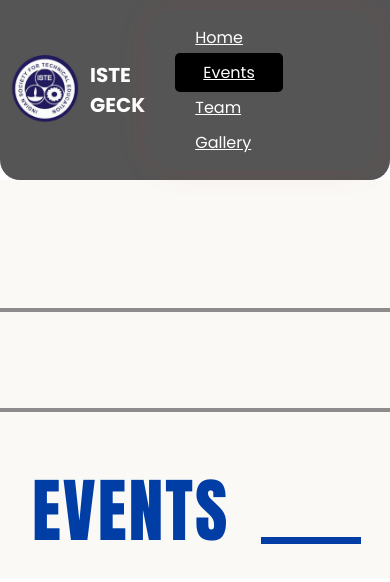
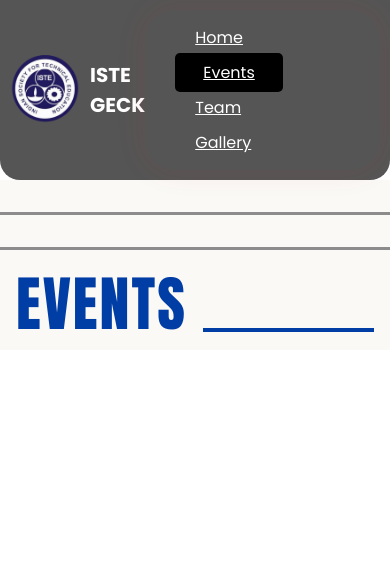
Before and after one commit to Irregular-luck/iste, a React (Vite) app: page /Events in a window 390 px wide. Shown: the top 582 px of the page. Built offline with nearby package versions, Linux system fonts and the light colour scheme.

Commit message:
Events route improvements

```diff
--- a/src/pages/Events.css
+++ b/src/pages/Events.css
@@ -33,16 +33,16 @@
 }
 
 .events-title {
-  font-family: 'Impact', sans-serif;
-  font-size: 120px;
-  font-weight: 700;
-  color: #003da5;
-  margin: 0;
-  letter-spacing: 2px;
-  white-space: nowrap;
-  line-height: 1;
-  display: flex;
-  align-items: flex-end;
+  font-family: 'Impact', sans-serif !important;
+  font-size: 180px !important;
+  font-weight: 700 !important;
+  color: #003da5 !important;
+  margin: 0 !important;
+  letter-spacing: 2px !important;
+  white-space: nowrap !important;
+  line-height: 1 !important;
+  display: flex !important;
+  align-items: flex-end !important;
 }
 
 .events-title-line {
@@ -53,3 +53,83 @@
   align-self: flex-end;
   margin-bottom: 2px;
 }
+
+/* Responsive Design */
+@media (max-width: 1024px) {
+  .decorative-lines-container {
+    gap: 4rem;
+    padding: 6rem 0 1.5rem 0;
+  }
+
+  .events-title {
+    font-size: 140px !important;
+  }
+
+  .events-title-line {
+    height: 6px;
+  }
+}
+
+@media (max-width: 768px) {
+  .decorative-lines-container {
+    gap: 3rem;
+    padding: 4rem 0 1rem 0;
+  }
+
+  .events-title-container {
+    gap: 1.5rem;
+    padding: 1.5rem;
+    flex-wrap: wrap;
+  }
+
+  .events-title {
+    font-size: 100px !important;
+  }
+
+  .events-title-line {
+    height: 5px;
+    min-width: 80px;
+  }
+}
+
+@media (max-width: 480px) {
+  .decorative-lines-container {
+    gap: 2rem;
+    padding: 2rem 0 0.5rem 0;
+  }
+
+  .decorative-line {
+    height: 3px;
+  }
+
+  .events-title-container {
+    gap: 1rem;
+    padding: 1rem;
+    align-items: flex-start;
+    flex-wrap: nowrap;
+  }
+
+  .events-title {
+    font-size: 60px !important;
+    white-space: nowrap !important;
+  }
+
+  .events-title-line {
+    height: 4px;
+    width: auto;
+    flex: 1;
+    min-width: 50px;
+    align-self: flex-end;
+    margin-bottom: 2px;
+  }
+}
+
+@media (max-width: 360px) {
+  .events-title {
+    font-size: 48px !important;
+  }
+
+  .events-title-line {
+    height: 3px;
+  }
+}
```
